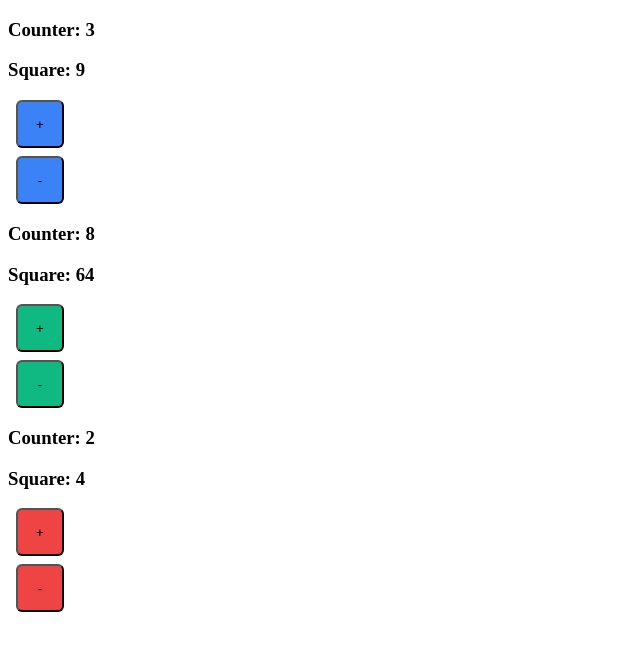
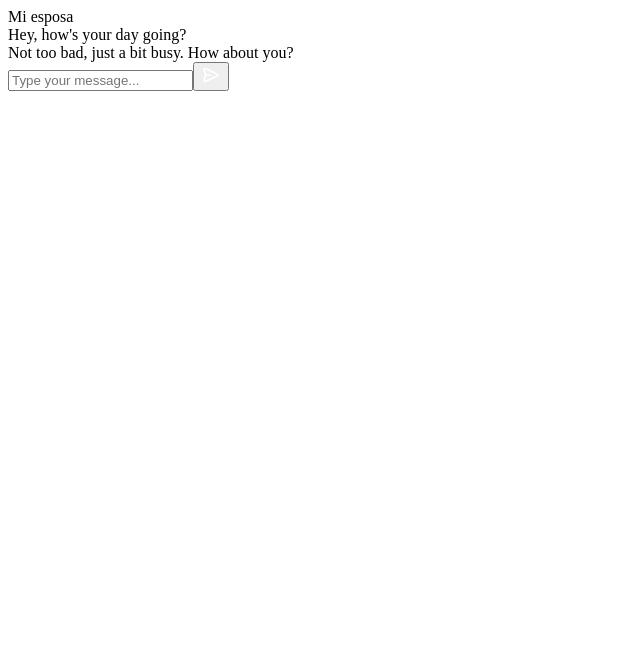
Before and after one commit to Gubrux/Indecision-App-Vue, a Vue app: page / in a window 1280 px wide. Shown: the top 650 px of the page, without its empty margins (0-640 px from the left). Built offline with nearby package versions, Linux system fonts and the light colour scheme; the HTML template or start-up script is replaced by a standard one.

Commit message:
feat: Update App.vue to use IndecisionView component

```diff
--- a/src/App.vue
+++ b/src/App.vue
@@ -1,12 +1,6 @@
 <template>
-    <section class="flex justify-center items-center w-full h-screen">
-        <MyCounter :value="4" />
-        <MyCounterScript :value="8" />
-        <MyCounterScript2 :value="2" />
-    </section>
+    <IndecisionView />
 </template>
 <script lang="ts" setup>
-import MyCounter from './components/MyCounter.vue';
-import MyCounterScript from './components/MyCounterScript.vue';
-import MyCounterScript2 from './components/my-counter-script/MyCounterScript2.vue';
+import IndecisionView from '@/views/IndecisionView.vue';
 </script>
```
